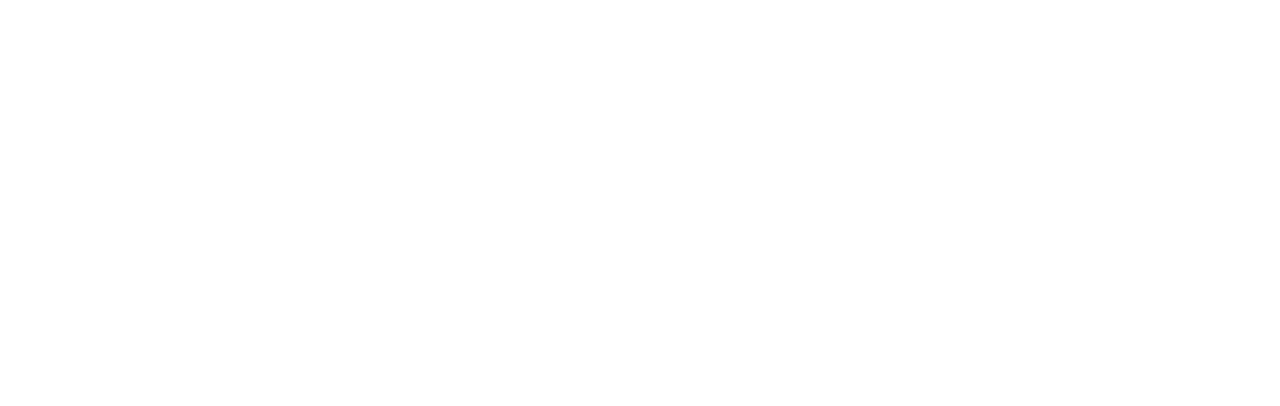
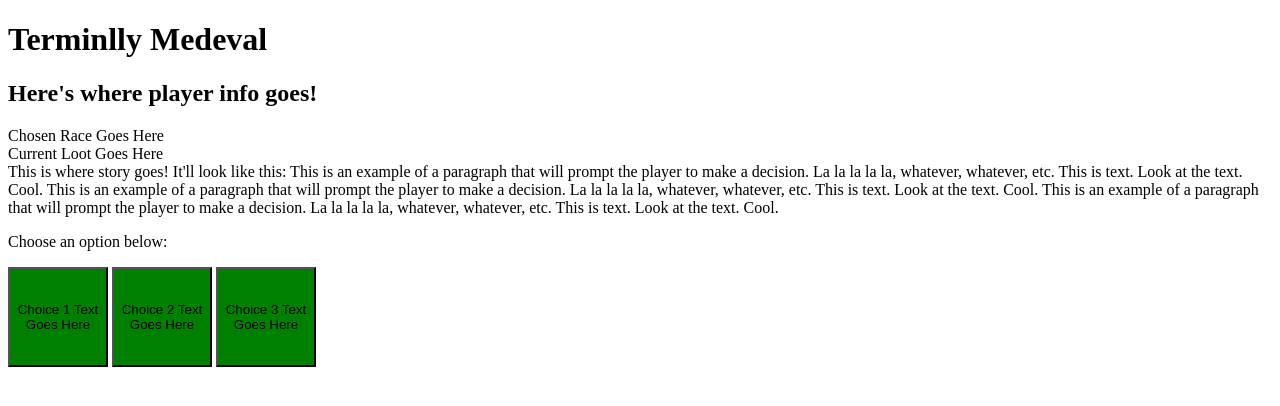
Before and after one commit to BlakePeters99/browser-game, a plain HTML site: page index.html in a window 1280 px wide. Drawn offline with Linux system fonts and the light colour scheme.

Commit message:
added necessary html elements

```diff
--- a/index.html
+++ b/index.html
@@ -5,7 +5,23 @@
 		<meta name="viewport" content="width=device-width, initial-scale=1.0" />
 		<script defer src="app.js"></script>
 		<link rel="stylesheet" href="style.css" />
-		<title>Document</title>
+		<title>Terminlly Medeval</title>
 	</head>
-	<body></body>
+	<body>
+        <h1>Terminlly Medeval</h1>
+        <div id="HUD">
+            <h2>Here's where player info goes!</h2>
+            <div id="race">Chosen Race Goes Here</div>
+            <div id="loot">Current Loot Goes Here</div>
+        </div>
+        <div id="plot">
+            This is where story goes! It'll look like this: This is an example of a paragraph that will prompt the player to make a decision. La la la la la, whatever, whatever, etc. This is text. Look at the text. Cool. This is an example of a paragraph that will prompt the player to make a decision. La la la la la, whatever, whatever, etc. This is text. Look at the text. Cool. This is an example of a paragraph that will prompt the player to make a decision. La la la la la, whatever, whatever, etc. This is text. Look at the text. Cool.
+        </div>
+        <div id="buttons">
+            <p>Choose an option below:</p>
+            <button id="choice1">Choice 1 Text Goes Here</button>
+            <button id="choice2">Choice 2 Text Goes Here</button>
+            <button id="choice3">Choice 3 Text Goes Here</button>
+        </div>
+    </body>
 </html>
--- a/style.css
+++ b/style.css
@@ -0,0 +1,5 @@
+button {
+    background-color: green;
+    width: 100px;
+    height: 100px;
+}
```
